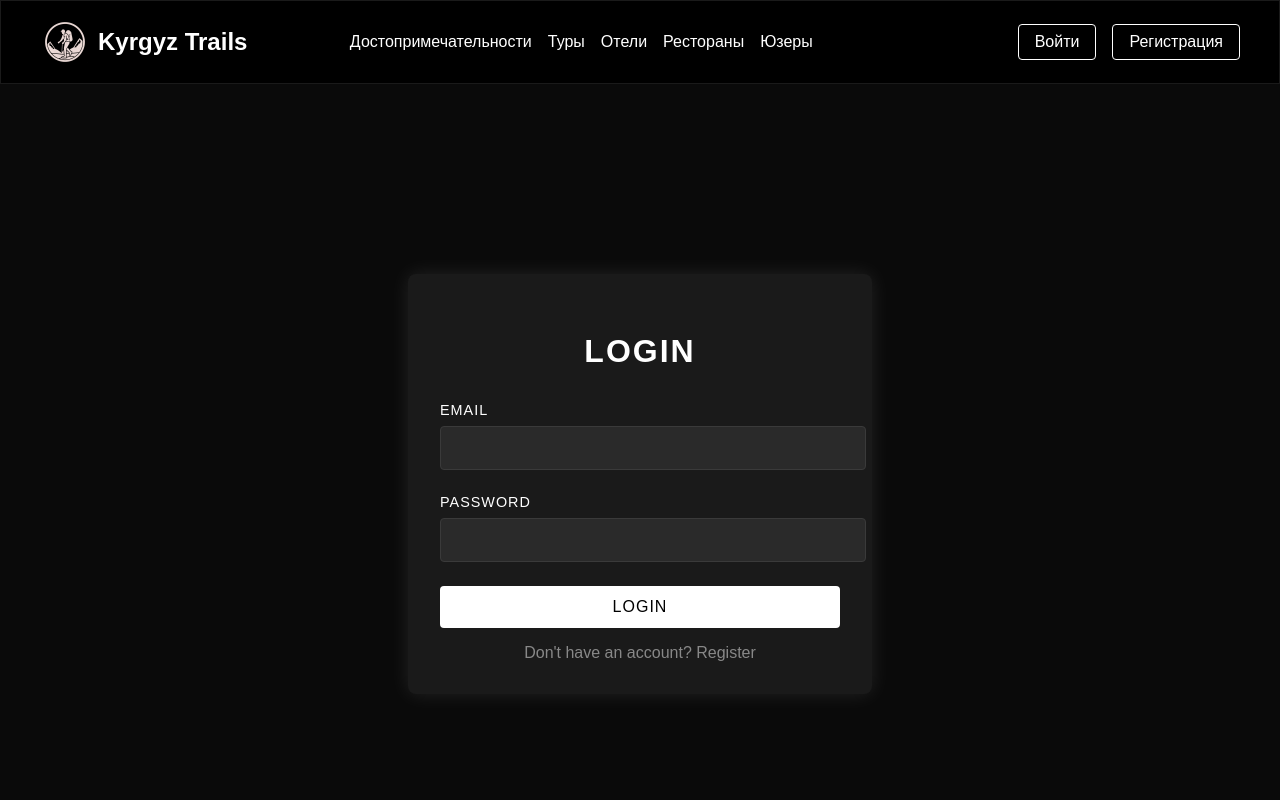
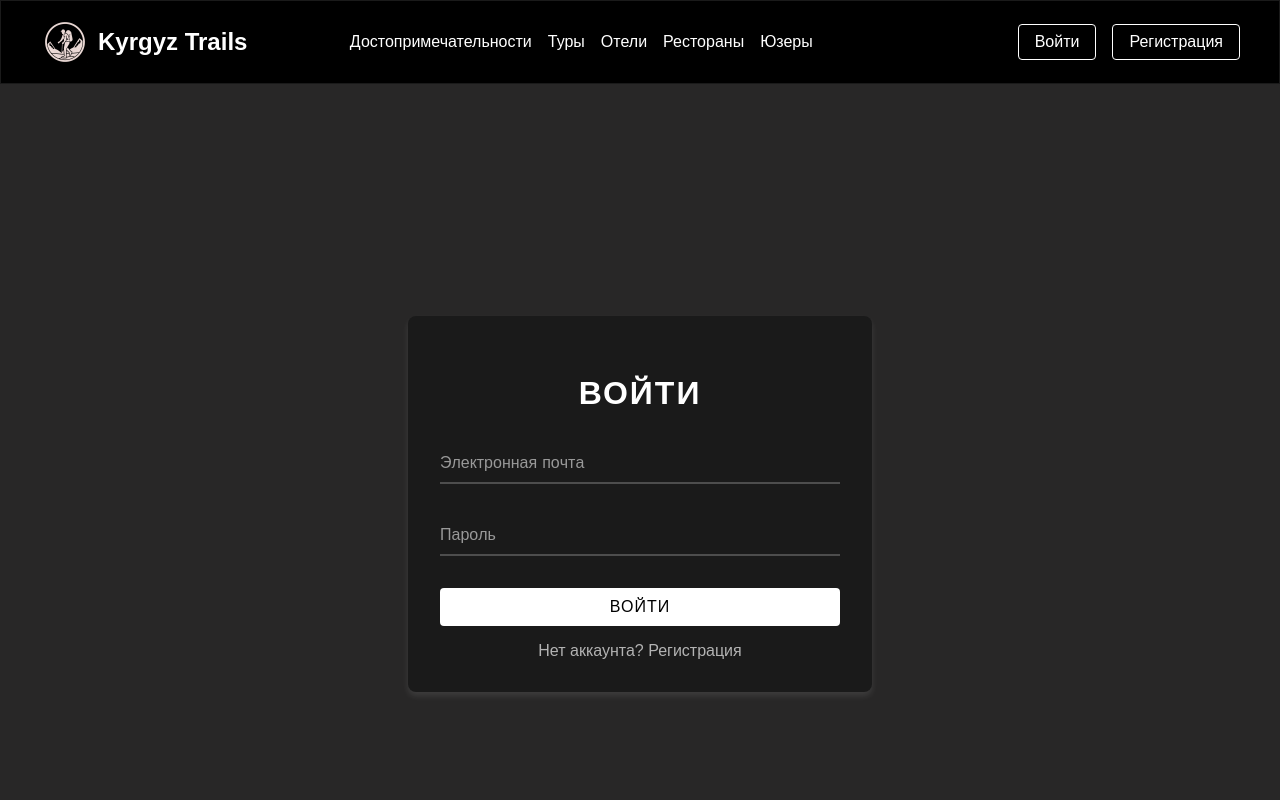
Before and after one commit to muhammed0405/kyrgyz-trails, a Next.js app: page /auth/login_user in a window 1280 px wide. Shown: the top 800 px of the page. Built offline with nearby package versions, Linux system fonts and the light colour scheme.

Commit message:
added animation to auth form elements

```diff
--- a/app/auth/login_user/page.tsx
+++ b/app/auth/login_user/page.tsx
@@ -1,6 +1,6 @@
 /** @format */
 "use client"
-import React, { useState } from "react"
+import React, { useState, useEffect } from "react"
 import Link from "next/link"
 import styles from "../../styles/formStyles.module.scss"
 
@@ -8,20 +8,30 @@ export default function Login() {
 	const [email, setEmail] = useState("")
 	const [password, setPassword] = useState("")
 
+	useEffect(() => {
+		const labels = document.querySelectorAll(`.${styles.label}`)
+		labels.forEach(label => {
+			const text = (label as HTMLElement).innerText
+			label.innerHTML = text
+				.split("")
+				.map(
+					(letter: string, idx: number) =>
+						`<span style="transition-delay:${idx * 50}ms">${letter}</span>`
+				)
+				.join("")
+		})
+	}, [])
+
 	const handleSubmit = (e: React.FormEvent) => {
 		e.preventDefault()
-		// Handle login logic here
 		console.log("Login:", { email, password })
 	}
 
 	return (
 		<div className={styles.authContainer}>
 			<form className={styles.authForm} onSubmit={handleSubmit}>
-				<h2 className={styles.authTitle}>Login</h2>
+				<h2 className={styles.authTitle}>Войти</h2>
 				<div className={styles.inputGroup}>
-					<label htmlFor="email" className={styles.label}>
-						Email
-					</label>
 					<input
 						type="email"
 						id="email"
@@ -29,12 +39,13 @@ export default function Login() {
 						value={email}
 						onChange={e => setEmail(e.target.value)}
 						required
+						placeholder=" "
 					/>
+					<label htmlFor="email" className={styles.label}>
+						Электронная почта
+					</label>
 				</div>
 				<div className={styles.inputGroup}>
-					<label htmlFor="password" className={styles.label}>
-						Password
-					</label>
 					<input
 						type="password"
 						id="password"
@@ -42,13 +53,17 @@ export default function Login() {
 						value={password}
 						onChange={e => setPassword(e.target.value)}
 						required
+						placeholder=" "
 					/>
+					<label htmlFor="password" className={styles.label}>
+						Пароль
+					</label>
 				</div>
 				<button type="submit" className={styles.submitButton}>
-					Login
+					Войти
 				</button>
 				<Link href="/auth/register_user" className={styles.switchLink}>
-					Don't have an account? Register
+					Нет аккаунта? Регистрация
 				</Link>
 			</form>
 		</div>
--- a/app/components/common/header/page.tsx
+++ b/app/components/common/header/page.tsx
@@ -29,10 +29,10 @@ const Header = () => {
 					</button>
 				</div>
 				<div className={styles.authLinks}>
-					<Link href="/pages/login_user" className={styles.loginBtn}>
+					<Link href="/auth/login_user" className={styles.loginBtn}>
 						Войти
 					</Link>
-					<Link href="/pages/register_user" className={styles.registerBtn}>
+					<Link href="/auth/register_user" className={styles.registerBtn}>
 						Регистрация
 					</Link>
 				</div>
--- a/app/redux/Reducer/toursReducer.ts
+++ b/app/redux/Reducer/toursReducer.ts
@@ -10,8 +10,20 @@ const initialState = {
 			longDescription:
 				"Issyk-Kul is famous for its beautiful lake surrounded by snow-capped mountains. It offers beaches, hot springs, and various outdoor activities.",
 			imageUrl: YssykKul,
-			rating: 4.8,
-			reviews: 230,
+			comments: [
+				{
+					id: 1000,
+					name: "John Doe",
+					stars: 5,
+					comment: "Great tour!",
+				},
+				{
+					id: 1000,
+					name: "John Doe",
+					stars: 5,
+					comment: "Great tour!",
+				},
+			],
 			tours: [
 				{
 					id: 101,
@@ -236,6 +248,7 @@ const initialState = {
 			],
 		},
 	],
+
 	loading: false,
 	error: null,
 }
--- a/app/styles/formStyles.module.scss
+++ b/app/styles/formStyles.module.scss
@@ -4,9 +4,9 @@
 	display: flex;
 	justify-content: center;
 	align-items: center;
-	height: 100vh;
-	background-color: #0a0a0a;
-	color: #fff;
+	min-height: 100vh;
+	background-color: rgb(40, 39, 39);
+	padding: 20px;
 }
 
 .authForm {
@@ -15,11 +15,12 @@
 	border-radius: 8px;
 	width: 100%;
 	max-width: 400px;
-	box-shadow: 0 0 20px rgba(255, 255, 255, 0.1);
+	box-shadow: 0 4px 6px rgba(255, 255, 255, 0.1);
 }
 
 .authTitle {
 	font-size: 2rem;
+	color: #ffffff;
 	text-align: center;
 	margin-bottom: 2rem;
 	text-transform: uppercase;
@@ -27,37 +28,60 @@
 }
 
 .inputGroup {
-	margin-bottom: 1.5rem;
-}
-
-.label {
-	display: block;
-	margin-bottom: 0.5rem;
-	font-size: 0.9rem;
-	text-transform: uppercase;
-	letter-spacing: 1px;
+	position: relative;
+	margin-bottom: 2rem;
 }
 
 .input {
 	width: 100%;
-	padding: 0.75rem;
-	background-color: #2a2a2a;
-	border: 1px solid #3a3a3a;
-	color: #fff;
-	border-radius: 4px;
+	padding: 10px 0;
 	font-size: 1rem;
+	color: #ffffff;
+	border: none;
+	border-bottom: 2px solid #4d4d4d;
+	outline: none;
+	background: transparent;
+	transition: border-color 0.2s;
 
 	&:focus {
-		outline: none;
-		border-color: #fff;
+		border-color: #ffffff;
 	}
+}
+
+.label {
+	position: absolute;
+	top: 10px;
+	left: 0;
+	font-size: 1rem;
+	color: #999999;
+	pointer-events: none;
+	transition: 0.2s ease all;
+
+	span {
+		display: inline-block;
+		min-width: 5px;
+		transition: 0.3s cubic-bezier(0.68, -0.55, 0.265, 1.55);
+	}
+}
+
+.input:focus ~ .label,
+.input:not(:placeholder-shown) ~ .label {
+	top: -15px;
+	font-size: 1rem;
+	color: #ffffff;
+}
+
+.input:focus ~ .label span,
+.input:not(:placeholder-shown) ~ .label span {
+	color: #ffffff;
+	transform: translateY(-5px);
 }
 
 .submitButton {
 	width: 100%;
-	padding: 0.75rem;
-	background-color: #fff;
-	color: #000;
+	padding: 10px;
+	background-color: #ffffff;
+	color: #000000;
 	border: none;
 	border-radius: 4px;
 	font-size: 1rem;
@@ -67,7 +91,7 @@
 	transition: background-color 0.3s ease;
 
 	&:hover {
-		background-color: #e0e0e0;
+		background-color: #e6e6e6;
 	}
 }
 
@@ -75,44 +99,50 @@
 	display: block;
 	text-align: center;
 	margin-top: 1rem;
-	color: #888;
+	color: #b3b3b3;
 	text-decoration: none;
+	transition: color 0.3s ease;
 
 	&:hover {
-		color: #fff;
+		color: #ffffff;
 	}
 }
-// Add this to the existing auth.module.scss file
 
 .fileInput {
 	width: 100%;
-	padding: 0.5rem;
+	padding: 10px;
+	margin-bottom: 1rem;
 	background-color: #2a2a2a;
-	border: 1px solid #3a3a3a;
-	color: #fff;
+	border: 1px solid #4d4d4d;
 	border-radius: 4px;
 	font-size: 0.9rem;
+	color: #ffffff;
 	cursor: pointer;
+	margin-top:10px ;
 
 	&::file-selector-button {
-		background-color: #fff;
-		color: #000;
-		padding: 0.5rem 1rem;
+		padding: 8px 12px;
+		background-color: #ffffff;
+		color: #000000;
 		border: none;
 		border-radius: 4px;
 		cursor: pointer;
-		margin-right: 1rem;
 		transition: background-color 0.3s ease;
 
 		&:hover {
-			background-color: #e0e0e0;
+			background-color: #e6e6e6;
 		}
 	}
 }
 
+.fileLabel{
+	color: #b3b3b3;
+	transition: color 0.3s ease;
+}
+
 .successMessage {
-	background-color: #1a5928;
-	color: #fff;
+	background-color: #4d4d4d;
+	color: #ffffff;
 	padding: 1rem;
 	border-radius: 4px;
 	margin-top: 1rem;
```
Also changed, not shown: app/auth/register_guide/page.tsx (+32 -17 lines), app/auth/register_user/page.tsx (+28 -12 lines).
